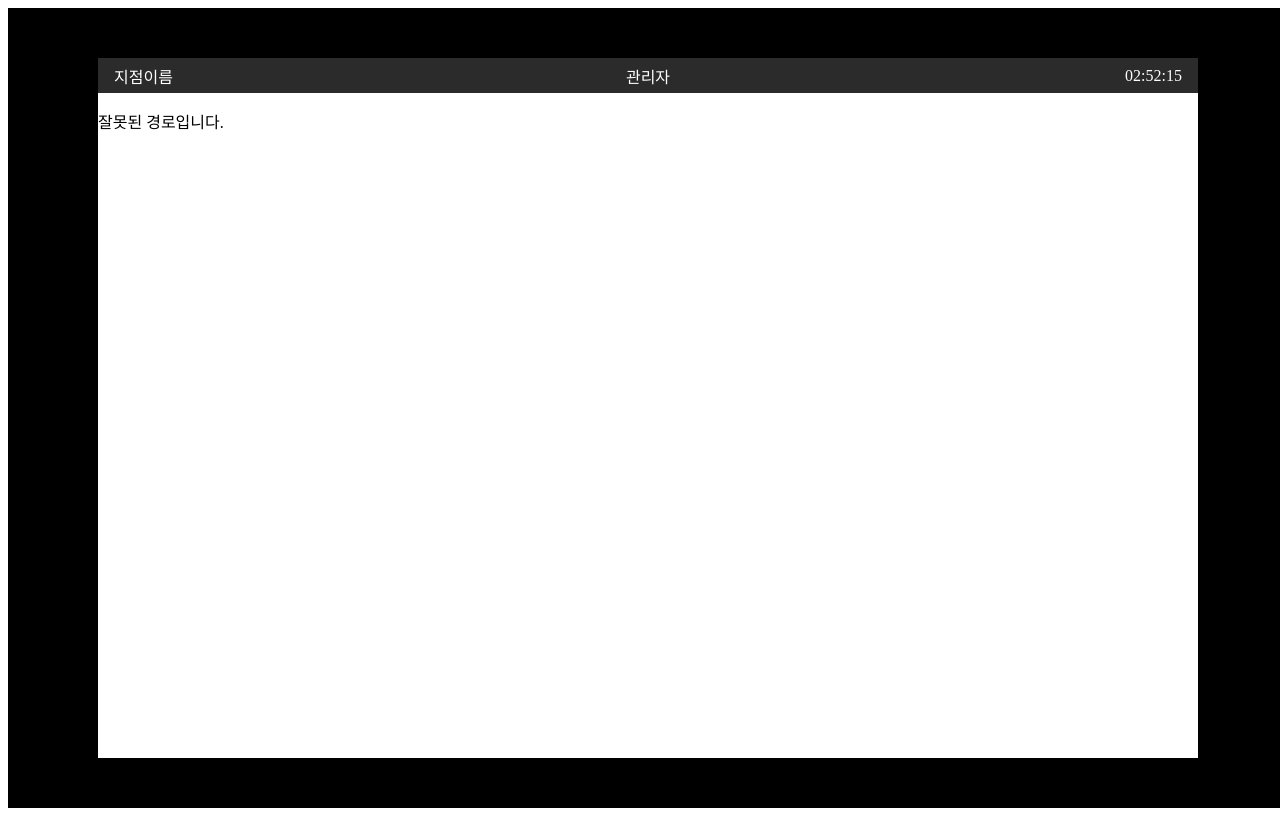
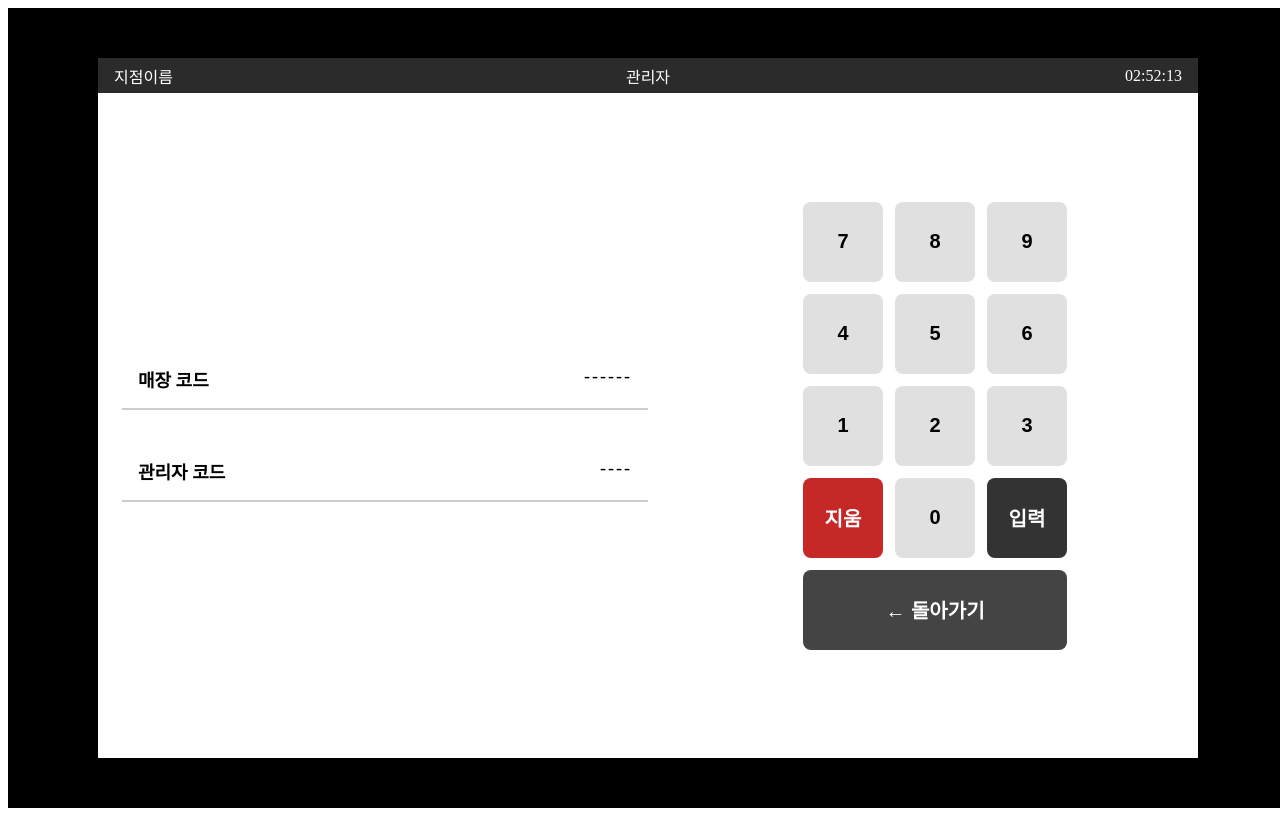
Before and after one commit to forERP/Frontend-Repo, a React (Vite) app in the folder store-web/: page /closed in a window 1280 px wide. Built offline with nearby package versions, Linux system fonts and the light colour scheme.

Commit message:
feat: 마감 UI fix : 영수증 페이지 UI오류 수정

```diff
--- a/store-web/src/pages/Home.jsx
+++ b/store-web/src/pages/Home.jsx
@@ -28,7 +28,7 @@ export default function MenuButtons() {
       {/* 하단 2개 버튼 */}
       <div className="menu-bottom">
         <button className="menu-btn admin" onClick={() => navigate("/manager")}>⚙️<span>관리자</span></button>
-        <button className="menu-btn close">🔒<span>마감</span></button>
+        <button className="menu-btn close" onClick={() => navigate("/closed")}>🔒<span>마감</span></button>
       </div>
     </div>
 
--- /dev/null
+++ b/store-web/src/pages/closed.jsx
@@ -0,0 +1,104 @@
+import { useEffect, useState } from 'react'
+import { login } from '../api/authApi'
+import { useNavigate } from "react-router-dom"
+import './css/Login.css'
+
+export default function Login() {
+    const [storeCode, setStoreCode] = useState('')
+    const [adminCode, setAdminCode] = useState('')
+    const [activeField, setActiveField] = useState('store')
+    const navigate = useNavigate();
+
+
+
+    const handleNumberClick = (num) => {
+        if (activeField === 'store') {
+            setStoreCode(prev => prev + num)
+        } else {
+            setAdminCode(prev => prev + num)
+        }
+    }
+
+    const handleDelete = () => {
+        if (activeField === 'store') {
+            setStoreCode(prev => prev.slice(0, -1))
+        } else {
+            setAdminCode(prev => prev.slice(0, -1))
+        }
+    }
+
+    const handleLogin = async () => {
+        if (storeCode.length >= 6 && adminCode.length >= 4) {
+            await login({
+                id: storeCode,
+                password: adminCode,
+            })
+        }
+    }
+
+    /* 자동 로그인 트리거 */
+    useEffect(() => {
+        if (storeCode.length >= 6 && adminCode.length >= 4) {
+            handleLogin()
+        }
+    }, [storeCode, adminCode])
+
+    /* =========================
+        이전화면가기
+    ========================= */
+
+    const handleBack = () => {
+        navigate(-1);
+    };
+
+    return (
+        <div className="login-container">
+            {/* 좌측 입력 영역 */}
+            <div className="login-left">
+                <div className="input-row" onClick={() => setActiveField('store')}>
+                    <span className="label">매장 코드</span>
+                    <span className="value">{storeCode || '------'}</span>
+                </div>
+
+                <div className="input-row" onClick={() => setActiveField('admin')}>
+                    <span className="label">관리자 코드</span>
+                    <span className="value">{adminCode || '----'}</span>
+                </div>
+            </div>
+
+            {/* 우측 키패드 */}
+            <div className="login-right">
+                <div className="keypad">
+                    {[7, 8, 9, 4, 5, 6, 1, 2, 3].map(num => (
+                        <button
+                            key={num}
+                            className="key"
+                            onClick={() => handleNumberClick(num)}
+                        >
+                            {num}
+                        </button>
+                    ))}
+
+                    <button className="key delete" onClick={handleDelete}>
+                        지움
+                    </button>
+
+                    <button className="key" onClick={() => handleNumberClick(0)}>
+                        0
+                    </button>
+
+                    <button className="key enter" onClick={handleLogin}>
+                        입력
+                    </button>
+
+                    <button
+                        className="key back"
+                        onClick={handleBack}
+                    >
+                        ← 돌아가기
+                    </button>
+                </div>
+            </div>
+        </div>
+    )
+}
--- a/store-web/src/pages/css/recepit.css
+++ b/store-web/src/pages/css/recepit.css
@@ -1,15 +1,30 @@
+/* ⭐ 필수 (전체 안정화) */
+* {
+    box-sizing: border-box;
+}
+
+/* ======================= */
+/* 전체 레이아웃 */
+/* ======================= */
 .receipt-layout {
-    height: 100vh;
+    height: 100%;
     display: grid;
     grid-template-columns: 5fr 5fr;
     gap: 10px;
     padding: 10px;
+
+    overflow: hidden;
+    /* ⭐ 페이지 스크롤 완전 차단 */
 }
 
+/* ======================= */
 /* 왼쪽 */
+/* ======================= */
 .receipt-left {
     display: flex;
     flex-direction: column;
+    min-height: 0;
+    /* ⭐ grid 내부 overflow 방지 핵심 */
 }
 
 .filter-bar {
@@ -23,7 +38,10 @@
     grid-template-columns: repeat(2, 1fr);
     grid-auto-rows: 100px;
     gap: 10px;
+
     flex: 1;
+    overflow-y: auto;
+    /* 왼쪽만 스크롤 허용 */
 }
 
 .receipt-cell {
@@ -40,50 +58,40 @@
 
 .pagination {
     text-align: center;
-    padding: 10px;
+    padding: 10px 0;
 }
 
+/* ======================= */
 /* 오른쪽 */
+/* ======================= */
 .receipt-right {
     border-left: 2px solid #ddd;
     padding: 20px;
-}
 
-.detail {
-    margin-top: 10px;
-}
-
-.item-row {
-    padding: 4px 0;
-}
-
-.total {
-    font-weight: bold;
-    font-size: 18px;
-}
-
-.receipt-right {
     display: flex;
     flex-direction: column;
-    height: 100%;
+
+    min-height: 0;
+    /* ⭐ grid overflow 해결 핵심 */
 }
 
 /* 내용 영역 */
 .detail {
     flex: 1;
     overflow-y: auto;
+    min-height: 0;
     padding-bottom: 10px;
 }
 
-/* ===================== */
 /* 하단 고정 바 */
-/* ===================== */
 .receipt-bottom {
     display: grid;
     grid-template-columns: 1fr 1fr;
-    /* 5:5 */
     height: 70px;
     gap: 8px;
+
+    flex-shrink: 0;
+    /* ⭐ 줄어들지 않게 고정 */
 }
 
 /* 버튼 공통 */
--- a/store-web/src/router/AppRouter.jsx
+++ b/store-web/src/router/AppRouter.jsx
@@ -1,5 +1,6 @@
 import { Routes, Route } from 'react-router-dom'
 import Home from '../pages/Home.jsx'
+import Closed from '../pages/closed.jsx'
 import Login from '../pages/Login.jsx'
 import NotFound from '../pages/NotFound.jsx'
 import MenuPage from '../pages/Menu/MenuPage.jsx'
@@ -18,6 +19,8 @@ export default function AppRouter() {
 
       <Route path="/" element={<Home />} />
 
+      <Route path="/closed" element={<Closed />} />
+
       <Route path="/menu/:category" element={<MenuPage />} />
 
       {/* 메니저 */}
@@ -35,7 +38,6 @@ export default function AppRouter() {
       <Route path="/work" element={< Work />} />
 
 
-      {/* menu/:category */}
       <Route path="*" element={<NotFound />} />
     </Routes>
   )
```
Also changed, not shown: store-web/src/manager/receipt.jsx (line endings or trailing spaces).
